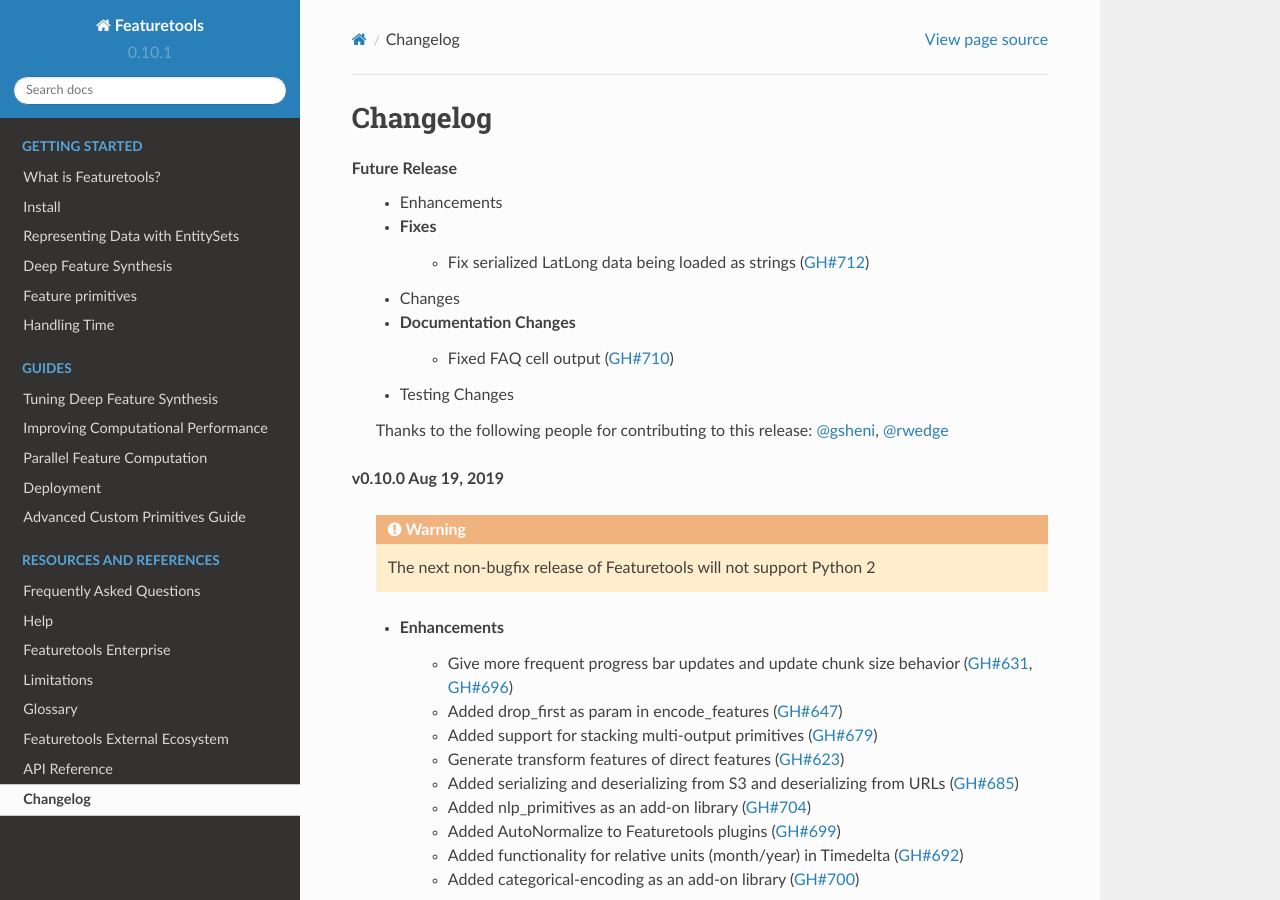
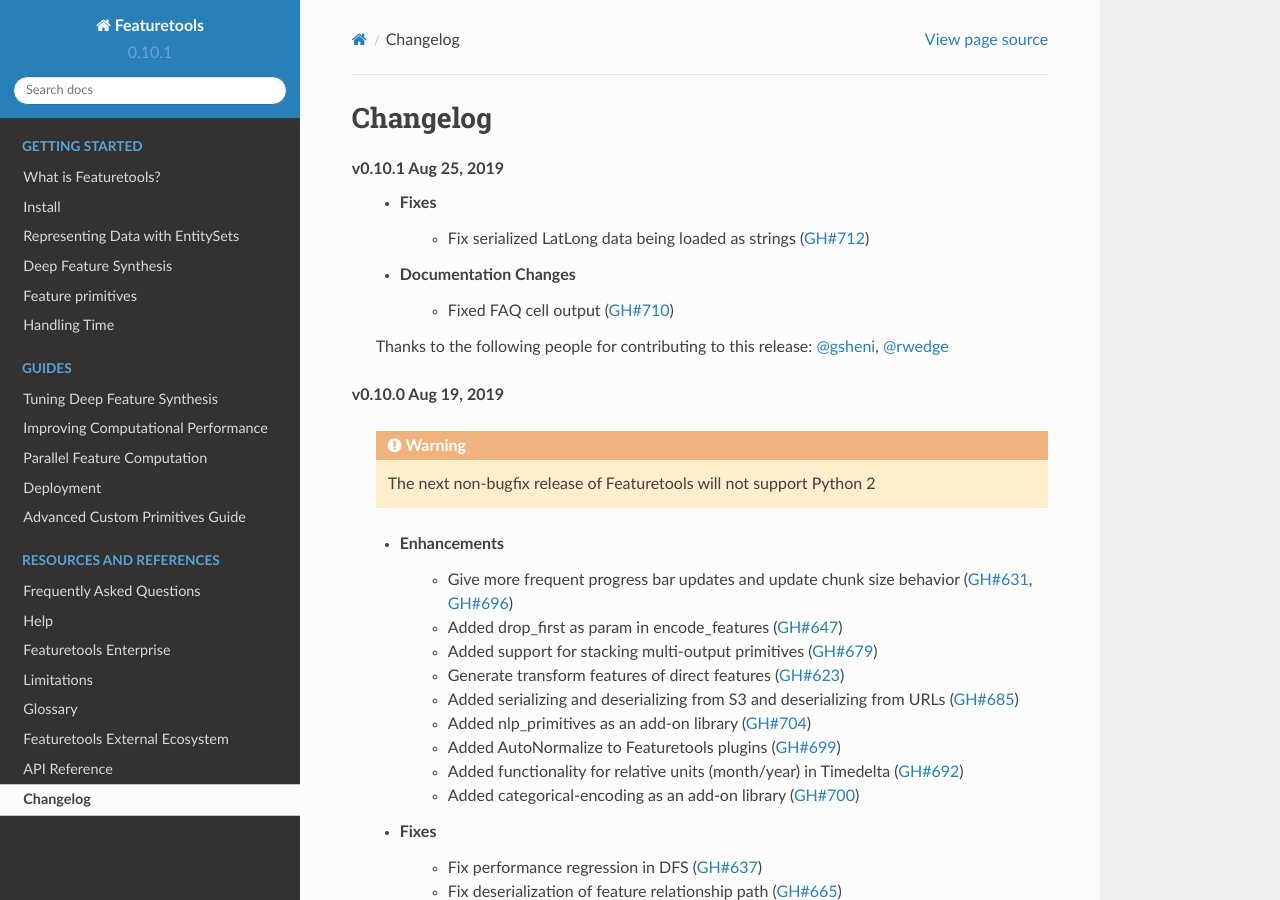
Before and after one commit to alteryx/featuretools, a Sphinx documentation site: the page built from docs/source/changelog.rst, in a window 1280 px wide and 900 px high. Built offline with Sphinx 7.4.7 and the Read the Docs theme 2.0.0, drawn with Linux system fonts in a browser that asks for light colours; pages that are not in the unit, such as notebooks, are missing from menus.

Commit message:
update changelog

```diff
--- a/docs/source/changelog.rst
+++ b/docs/source/changelog.rst
@@ -2,14 +2,11 @@
 
 Changelog
 ---------
-**Future Release**
-    * Enhancements
+**v0.10.1 Aug 25, 2019**
     * Fixes
         * Fix serialized LatLong data being loaded as strings (:pr:`712`)
-    * Changes
     * Documentation Changes
         * Fixed FAQ cell output (:pr:`710`)
-    * Testing Changes
 
     Thanks to the following people for contributing to this release:
     :user:`gsheni`, :user:`rwedge`
```
